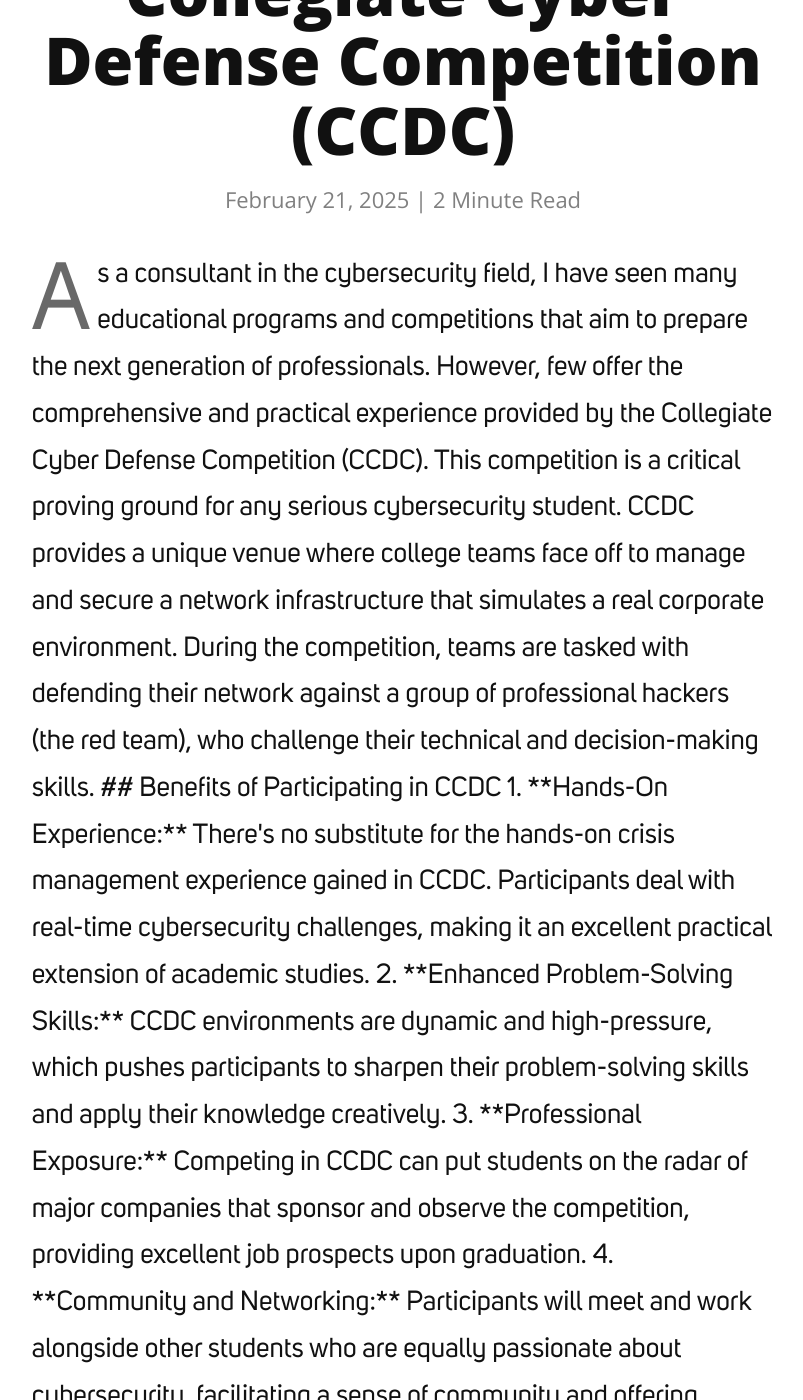
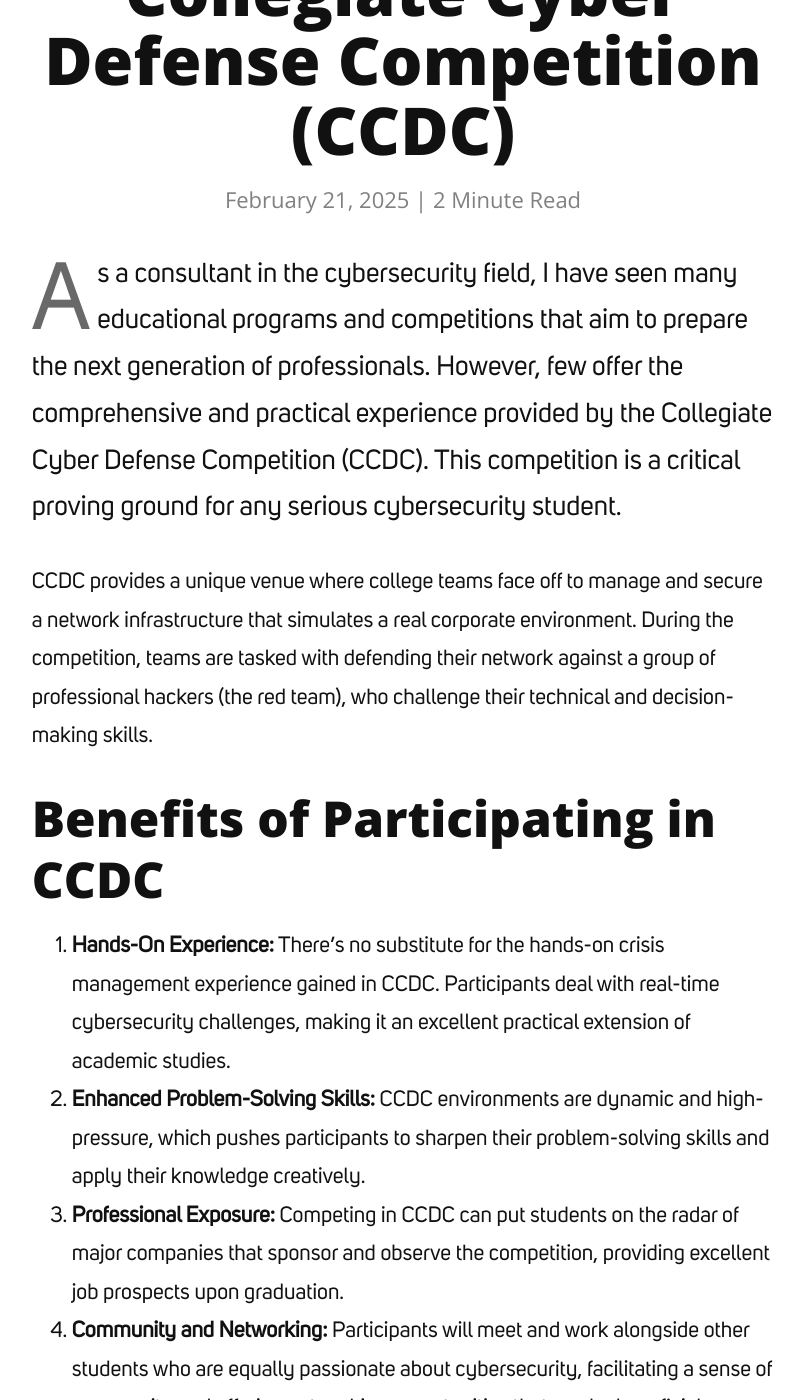
Before and after one commit to SI-RBG/blog, a Jekyll site: the page built from _posts/2025-2-21-CCDC1.markdown, in a window 1280 px wide and 1400 px high, scrolled down 683 px. Shown: the whole window, without its empty margins (237-1040 px from the left). Built offline with Jekyll 4.4.1, drawn with Linux system fonts in a browser that asks for light colours; nearby versions of some CDN libraries; some of the changed text lies outside the part shown.

Commit message:
Update 2025-2-21-CCDC1.markdown

```diff
--- a/_posts/2025-2-21-CCDC1.markdown
+++ b/_posts/2025-2-21-CCDC1.markdown
@@ -4,7 +4,7 @@
 date:   2025-2-21
 ---
 
-<p class="intro"><span class="dropcap">A</span>s a consultant in the cybersecurity field, I have seen many educational programs and competitions that aim to prepare the next generation of professionals. However, few offer the comprehensive and practical experience provided by the Collegiate Cyber Defense Competition (CCDC). This competition is a critical proving ground for any serious cybersecurity student.
+<p class="intro"><span class="dropcap">A</span>s a consultant in the cybersecurity field, I have seen many educational programs and competitions that aim to prepare the next generation of professionals. However, few offer the comprehensive and practical experience provided by the Collegiate Cyber Defense Competition (CCDC). This competition is a critical proving ground for any serious cybersecurity student.</p>
 
 CCDC provides a unique venue where college teams face off to manage and secure a network infrastructure that simulates a real corporate environment. During the competition, teams are tasked with defending their network against a group of professional hackers (the red team), who challenge their technical and decision-making skills.
 
```
